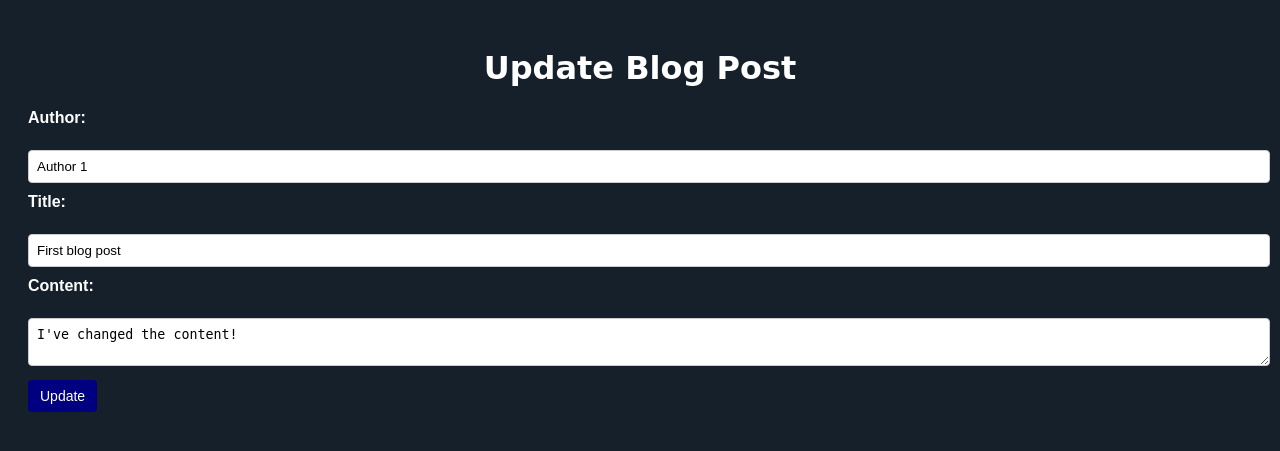
After one commit to JuliaRoughley/blog_application, a Flask app: page /update/85ca8c26-fe9b-426f-97b1-e75efe41da52 in a window 1280 px wide. The commit adds this page. Shown: the top 451 px of the page. Run offline with Flask 3, Linux system fonts and the light colour scheme.

Commit message:
completed additions of ability to update blog posts, some css

```diff
--- a/app.py
+++ b/app.py
@@ -4,17 +4,15 @@ import uuid
 
 app = Flask(__name__)
 
-blog_posts = []  # List to store the blog posts
-
 
 @app.route('/add', methods=['GET', 'POST'])
 def add():
+    """Gets the form data submitted by the user, creates a new blog post dictionary addition, complete with
+            generating a new unique id, appends this to the blog_posts list, and updates the storage.json file with
+            the new blog post, before finally redirecting the user back to the home page.
+            If it's a GET request, the add.html template is displayed with the form"""
+
     if request.method == 'POST':
-        """Gets the form data submitted by the user, creates a new blog post dictionary addition, complete with
-        generating a new unique id, appends this to the blog_posts list, and updates the storage.json file with
-        the new blog post, before finally redirecting the user back to the home page.
-        If it's a GET request, the add.html template is displayed with the form"""
-
         title = request.form.get('title')
         author = request.form.get('author')
         content = request.form.get('content')
@@ -26,37 +24,75 @@ def add():
             'author': author,
             'content': content
         }
+        blog_posts = load_blog_posts()
         blog_posts.append(new_post)
 
         with open('storage.json', 'w') as fileobj:
-            json.dump(blog_posts, fileobj)
+            json.dump(blog_posts, fileobj, indent=4)
 
         return redirect(url_for('index'))
 
     return render_template('add.html')
 
 
-@app.route('/delete/<int:post_id>', methods=['POST'])
+@app.route('/delete/<string:post_id>', methods=['POST'])
 def delete(post_id):
     """Finds the blog post with the given id and removes it from the list, then redirects back to the home page"""
+
+    blog_posts = load_blog_posts()
     for post in blog_posts:
         if post['id'] == post_id:
             blog_posts.remove(post)
             break
 
+    with open('storage.json', 'w') as fileobj:
+        json.dump(blog_posts, fileobj, indent=4)
+
     return redirect(url_for('index'))
 
+
+@app.route('/update/<string:post_id>', methods=['GET', 'POST'])
+def update(post_id):
+    """Fetches the blog posts from the JSON file, locates the post for the given post_id, will update the post in the
+    JSON file, and saves the updated blog post list back in the JSON file, then redirects back to the index page.
+    Else it's a GET request, so displays the updated html"""
+
+    blog_posts = load_blog_posts()
+    post = None
+    for blog_post in blog_posts:
+        if blog_post['id'] == post_id:
+            post = blog_post
+            break
+    if post is None:
+        return "Post not found", 404
+
+    if request.method == 'POST':
+        post['author'] = request.form.get('author')
+        post['title'] = request.form.get('title')
+        post['content'] = request.form.get('content')
+
+        with open('storage.json', 'w') as fileobj:
+            json.dump(blog_posts, fileobj, indent=4)
+
+        # Redirect back to the index page
+        return redirect(url_for('index'))
+
+    return render_template('update.html', post=post)
 
 
 @app.route('/')
 def index():
     """Pass the blog_posts list to the index.html template"""
-    return render_template('index.html', posts=blog_posts)
+    stored_blog_posts = load_blog_posts()
+    return render_template('index.html', posts=stored_blog_posts)
+
+
+def load_blog_posts():
+    """Loads the current blog posts from the JSON file"""
+    with open('storage.json', 'r') as file:
+        stored_blog_posts = json.load(file)
+        return stored_blog_posts
 
 
 if __name__ == '__main__':
-    """Loads the current blog posts in the json file from storage.json"""
-    with open('storage.json', 'r') as file:
-        blog_posts = json.load(file)
-
     app.run()
--- a/static/style.css
+++ b/static/style.css
@@ -67,3 +67,63 @@ h1 {
   background-color: #15202b;
   color: #fff;
 }
+.update-button,
+.delete-button {
+  display: inline-block;
+  background-color: #000080;
+  color: #fff;
+  border: none;
+  padding: 8px 12px;
+  margin-right: 10px;
+  text-decoration: none;
+  font-size: 14px;
+  border-radius: 4px;
+  cursor: pointer;
+}
+
+.update-button:hover,
+.delete-button:hover {
+  background-color: #0000a0;
+}
+
+.update-button:active,
+.delete-button:active {
+  background-color: #00006b;
+}
+
+form {
+  margin-top: 20px;
+}
+
+form label {
+  display: block;
+  font-weight: bold;
+  margin-bottom: 5px;
+}
+
+form input[type="text"],
+form textarea {
+  width: 100%;
+  padding: 8px;
+  margin-bottom: 10px;
+  border: 1px solid #ccc;
+  border-radius: 4px;
+}
+
+form input[type="submit"] {
+  background-color: #000080;
+  color: #fff;
+  border: none;
+  padding: 8px 12px;
+  font-size: 14px;
+  border-radius: 4px;
+  cursor: pointer;
+}
+
+form input[type="submit"]:hover {
+  background-color: #0000a0;
+}
+
+form input[type="submit"]:active {
+  background-color: #00006b;
+}
--- a/storage.json
+++ b/storage.json
@@ -1 +1,20 @@
-[{"post_id": 1, "author": "John Doe", "title": "First Post", "content": "This is my first post."}, {"post_id": 2, "author": "Jane Doe", "title": "Second Post", "content": "This is another post."}, {"id": "5588e503-797a-48a5-a4d3-7b6ebf1396e3", "title": "Blog Post 3", "author": "Dr Julia Roughley", "content": "testing to see if I can code!"}]
+[
+    {
+        "id": "85ca8c26-fe9b-426f-97b1-e75efe41da52",
+        "title": "First blog post",
+        "author": "Author 1",
+        "content": "I've changed the content!"
+    },
+    {
+        "id": "0e5072ed-9062-4ab4-a722-99cae32e4016",
+        "title": "Another one!",
+        "author": "ME",
+        "content": "navdjofbpiuaen"
+    },
+    {
+        "id": "c476199c-02c1-4803-bb05-039251185aa2",
+        "title": "Yes it's working!",
+        "author": "Me again",
+        "content": "This is great!"
+    }
+]
--- a/templates/add.html
+++ b/templates/add.html
@@ -3,6 +3,7 @@
 <head>
     <meta charset="UTF-8">
     <meta name="viewport" content="width=device-width, initial-scale=1.0">
+    <link rel="stylesheet" href="{{ url_for('static', filename='style.css') }}">
     <title>Add Blog Post</title>
 </head>
 <body>
--- /dev/null
+++ b/templates/update.html
@@ -0,0 +1,25 @@
+<!DOCTYPE html>
+<html lang="en">
+<head>
+    <meta charset="UTF-8">
+    <meta name="viewport" content="width=device-width, initial-scale=1.0">
+    <link rel="stylesheet" href="{{ url_for('static', filename='style.css') }}">
+    <title>Update Blog Post</title>
+</head>
+<body>
+    <h1>Update Blog Post</h1>
+
+    <form action="{{ url_for('update', post_id=post.id) }}" method="POST">
+        <label for="author">Author:</label><br>
+        <input type="text" id="author" name="author" value="{{ post.author }}"><br>
+
+        <label for="title">Title:</label><br>
+        <input type="text" id="title" name="title" value="{{ post.title }}"><br>
+
+        <label for="content">Content:</label><br>
+        <textarea id="content" name="content">{{ post.content }}</textarea><br>
+
+        <input type="submit" value="Update">
+    </form>
+</body>
+</html>
```
Also changed, not shown: templates/index.html (+10 -6 lines).
